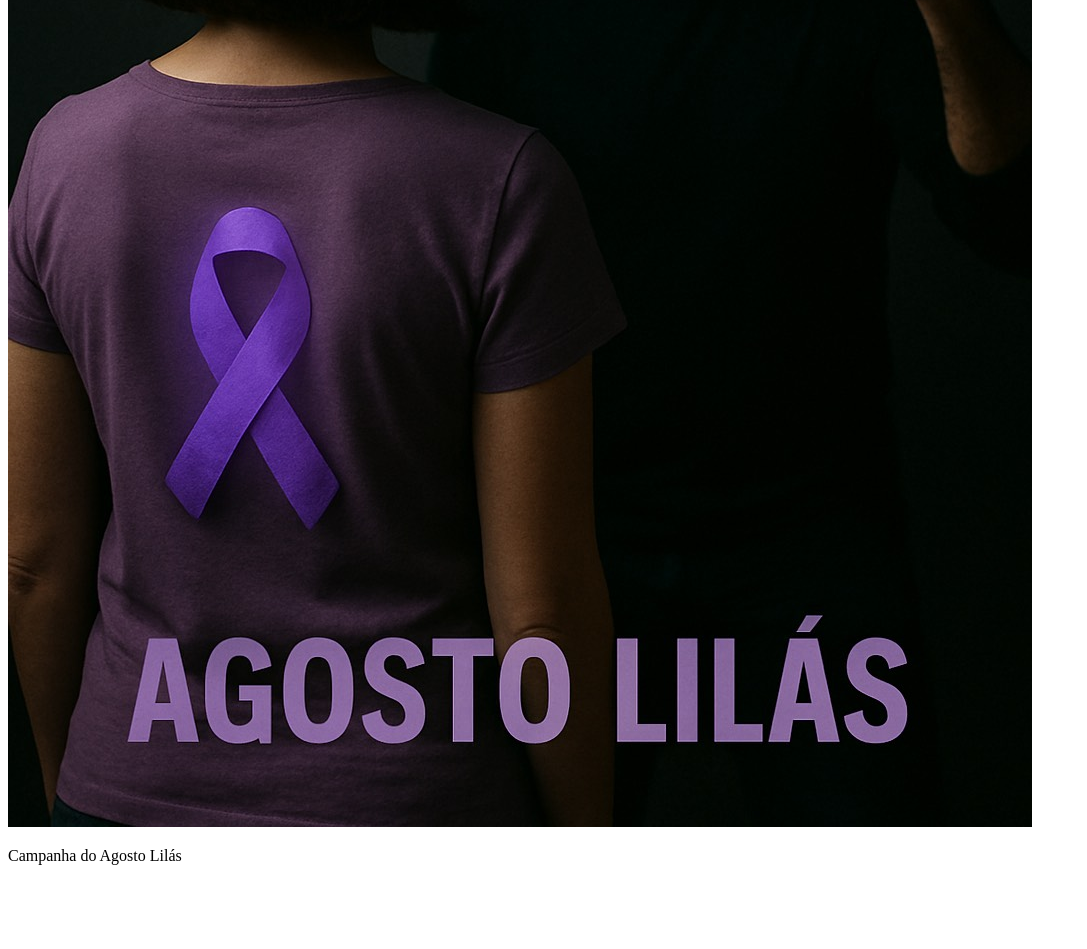
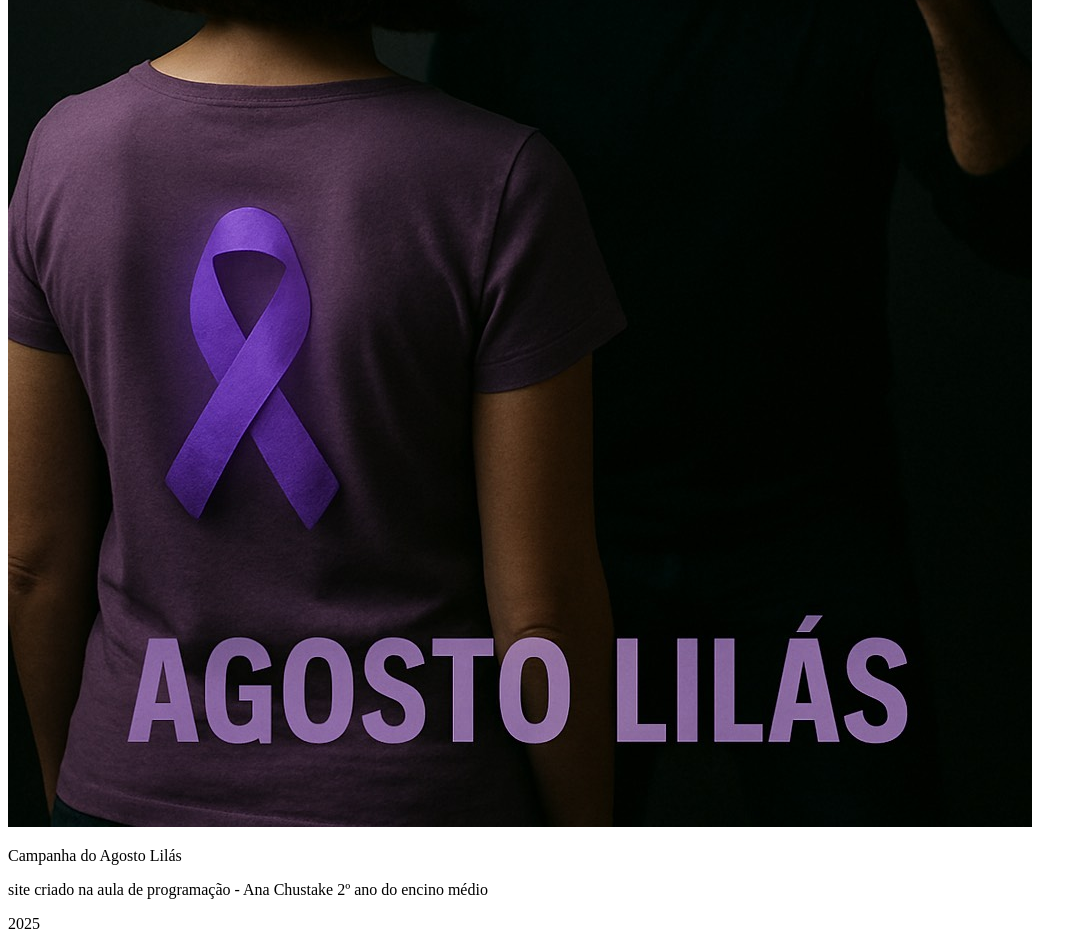
Before and after one commit to Anachustake/Agosto-Lilas, a plain HTML site: page Index.html in a window 1280 px wide. Shown: the part 943-1892 px from the top of the page, without its empty margins (0-1087 px from the left). Before the commit the page ends 1824 px from the top, so only its background shows below. Drawn offline with Linux system fonts and the light colour scheme.

Commit message:
Update Index.html

```diff
--- a/Index.html
+++ b/Index.html
@@ -38,7 +38,11 @@
     <p>Campanha do Agosto Lilás</p>
 </main>
 
-
+<footer>
+    <p>site criado na aula de programação - Ana Chustake 2º ano do encino médio</p>
+    <p>2025</p>
+</footer>
+    </body>
 
 
 
```
